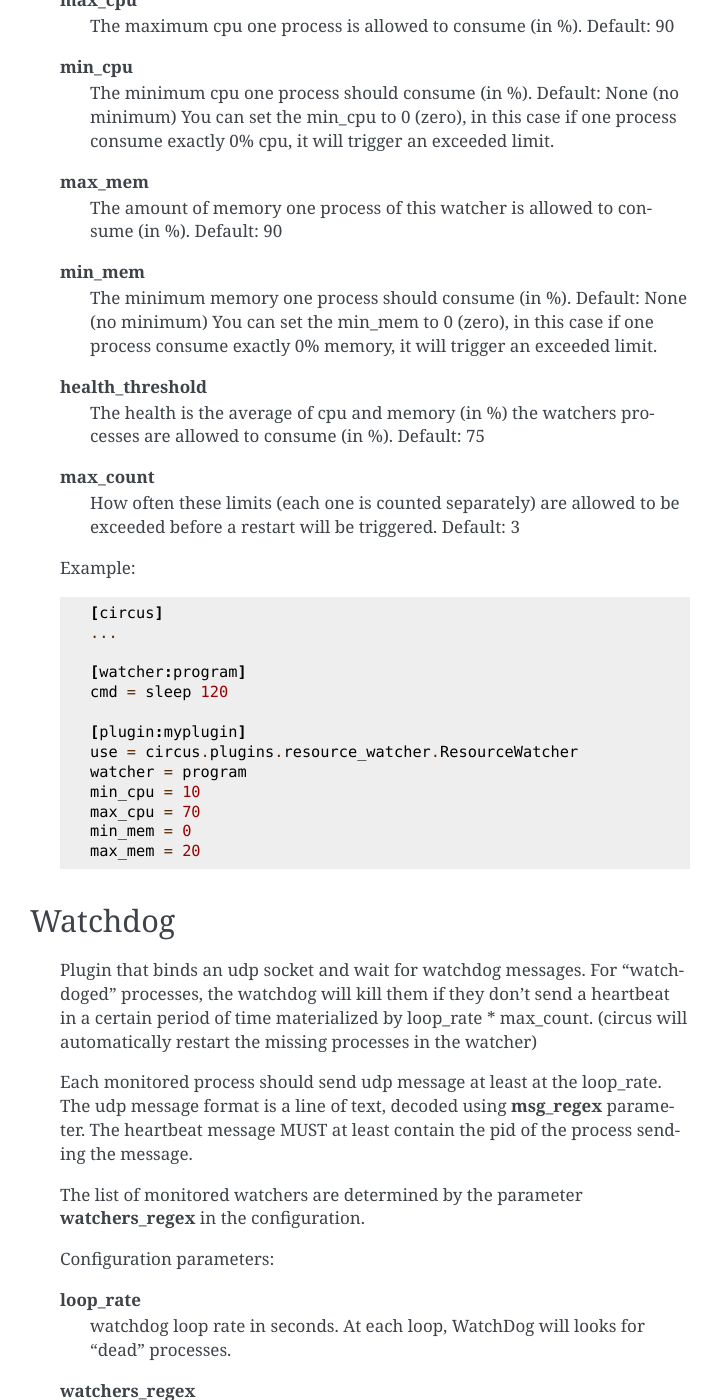
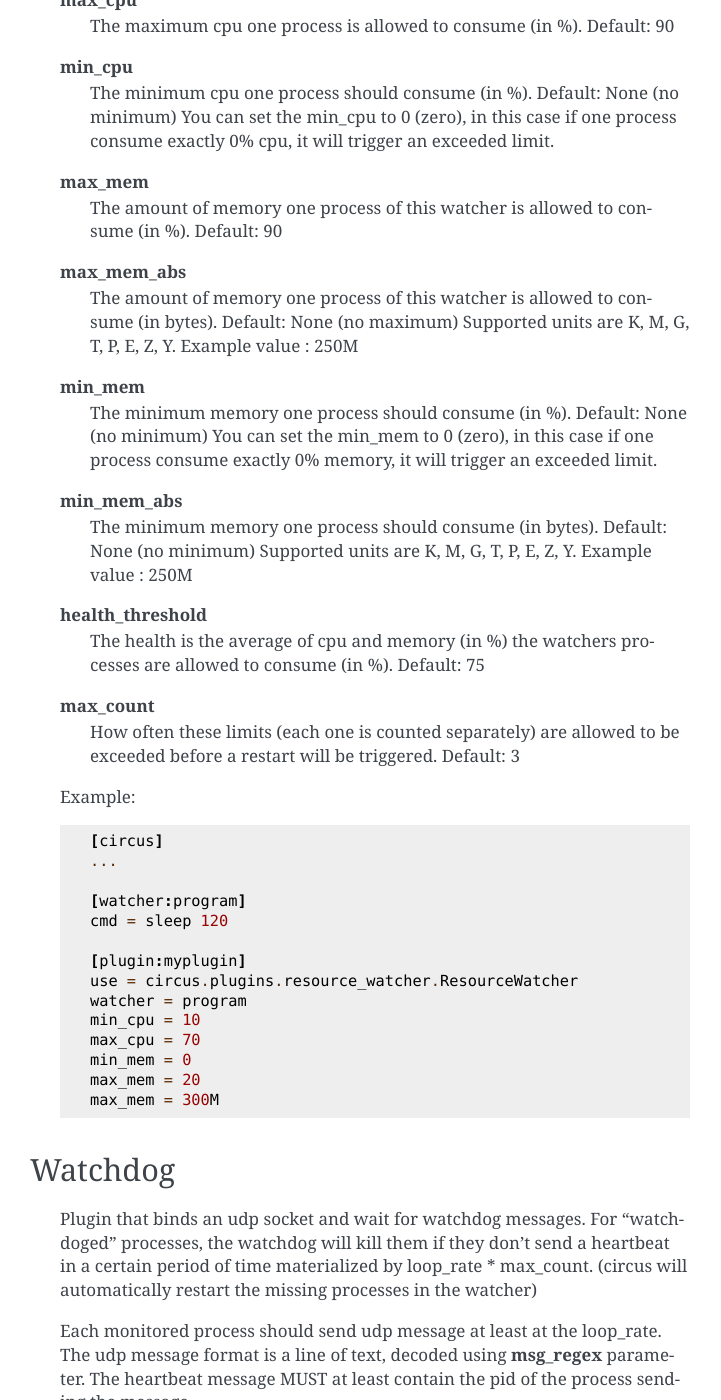
Before and after one commit to circus-tent/circus, a Sphinx documentation site: the page built from docs/source/plugins.rst, in a window 1280 px wide and 1400 px high, scrolled down 2465 px. Shown: the whole window, without its empty margins (390-1111 px from the left). Built offline with Sphinx 7.4.7, drawn with Linux system fonts in a browser that asks for light colours; pages that are not in the unit, such as notebooks, are missing from menus.

Commit message:
Added documentation for max and min abs mem of ResourceWatcher

```diff
--- a/docs/source/plugins.rst
+++ b/docs/source/plugins.rst
@@ -9,7 +9,7 @@ Statsd
 ======
 
     **use**
-         set to 'circus.plugins.statsd.StatsdEmitter'
+        set to 'circus.plugins.statsd.StatsdEmitter'
 
     **application_name**
         the name used to identify the bucket prefix to emit the stats to (it will be prefixed with "circus." and suffixed with ".watcher")
@@ -111,15 +111,23 @@ ResourceWatcher
         The maximum cpu one process is allowed to consume (in %). Default: 90
 
     **min_cpu**
-	   The minimum cpu one process should consume (in %). Default: None (no minimum)
-	   You can set the min_cpu to 0 (zero), in this case if one process consume exactly 0% cpu, it will trigger an exceeded limit.
+        The minimum cpu one process should consume (in %). Default: None (no minimum)
+        You can set the min_cpu to 0 (zero), in this case if one process consume exactly 0% cpu, it will trigger an exceeded limit.
 
     **max_mem**
         The amount of memory one process of this watcher is allowed to consume (in %). Default: 90
 
+    **max_mem_abs**
+        The amount of memory one process of this watcher is allowed to consume (in bytes). Default: None (no maximum)
+        Supported units are K, M, G, T, P, E, Z, Y. Example value : 250M
+
     **min_mem**
-	   The minimum memory one process should consume (in %). Default: None (no minimum)
-	   You can set the min_mem to 0 (zero), in this case if one process consume exactly 0% memory, it will trigger an exceeded limit.
+        The minimum memory one process should consume (in %). Default: None (no minimum)
+        You can set the min_mem to 0 (zero), in this case if one process consume exactly 0% memory, it will trigger an exceeded limit.
+
+    **min_mem_abs**
+        The minimum memory one process should consume (in bytes). Default: None (no minimum)
+        Supported units are K, M, G, T, P, E, Z, Y. Example value : 250M
 
     **health_threshold**
         The health is the average of cpu and memory (in %) the watchers processes are allowed to consume (in %). Default: 75
@@ -137,13 +145,14 @@ ResourceWatcher
         [watcher:program]
         cmd = sleep 120
 
-    	[plugin:myplugin]
-    	use = circus.plugins.resource_watcher.ResourceWatcher
-    	watcher = program
-    	min_cpu = 10
-    	max_cpu = 70
-    	min_mem = 0
-    	max_mem = 20
+        [plugin:myplugin]
+        use = circus.plugins.resource_watcher.ResourceWatcher
+        watcher = program
+        min_cpu = 10
+        max_cpu = 70
+        min_mem = 0
+        max_mem = 20
+        max_mem = 300M
 
 
 Watchdog
```
